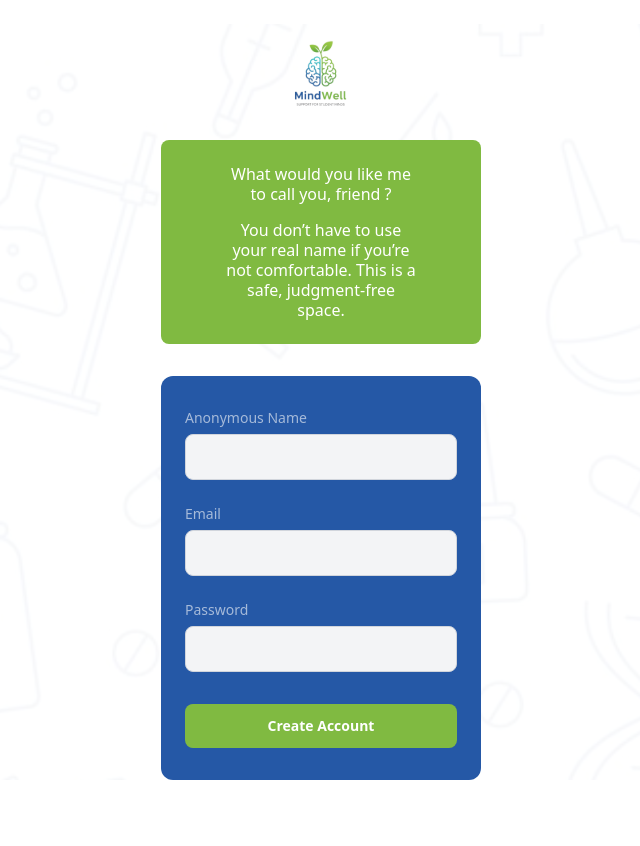
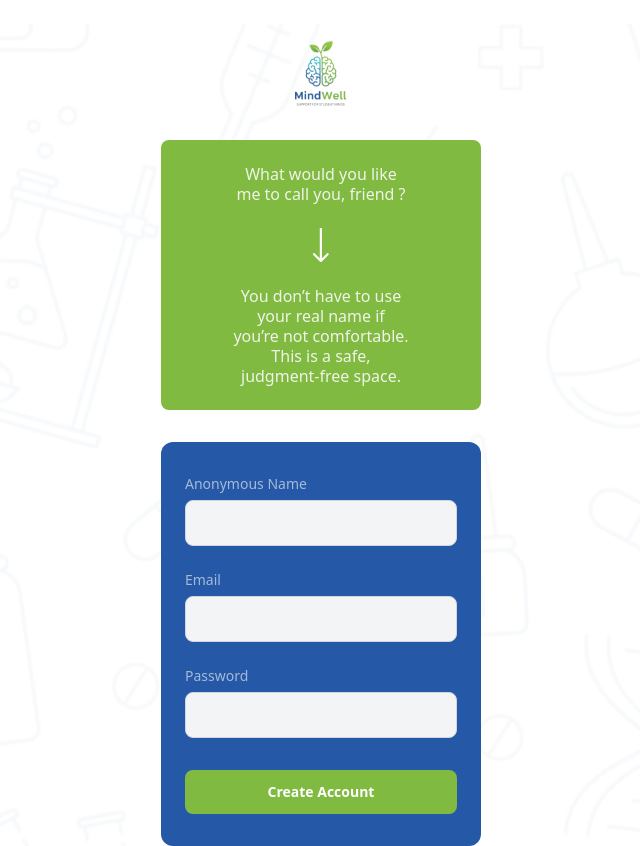
Before and after one commit to michaelebube/MindWell, a Nuxt app: page /auth/register in a window 1280 px wide. Shown: the whole page, without its empty margins (319-959 px from the left). Before the commit the page ends 800 px from the top, so only its background shows below. Built offline with nearby package versions, Linux system fonts and the light colour scheme.

Commit message:
feat: Add down arrow SVG and integrate it into the register component; enhance layout and input fields for better user experience

```diff
--- a/app/pages/auth/register.vue
+++ b/app/pages/auth/register.vue
@@ -2,10 +2,12 @@
     <div class="flex flex-col h-full">
         <div class="flex-1 flex flex-col items-center justify-center  px-6">
             <!-- Green message card -->
-            <div class="bg-[#80BA41] mt-4 text-white xs:px-16 px-6 xs:py-6 py-5 rounded-lg xs:max-w-80 max-w-72 text-center mb-8">
+            <div class="bg-[#80BA41] mt-4 text-[#FBFBFB]/90 xs:px-18 px-6 xs:py-6 py-5 rounded-lg xs:max-w-80 max-w-72 text-center mb-8 flex flex-col gap-2">
                 <p class="xs:text-[16px] text-sm xs:leading-5 leading-5  mb-4">
                     What would you like me to call you, friend ?
                 </p>
+                <img :src="DownArrowIcon" alt="Down Arrow" width="16" height="16" class="mx-auto mb-4"/>
+
                 <p class="xs:text-[16px] text-sm xs:leading-5 leading-4">
                     You don’t have to use your real name if you’re not comfortable. This is a safe, judgment‑free space.
                 </p>
@@ -18,7 +20,8 @@
                 <input
                     type="text"
                     id="name"
-                    class="w-full xs:px-4 px-3 xs:py-3 py-2.5 border border-gray-300 rounded-lg xs:text-sm text-xs  focus:outline-none bg-gray-100 focus:ring-2 focus:ring-[#80BA41] "
+                    autocomplete="off"
+                    class="w-full xs:px-4 px-3 xs:py-3 py-2.5 border border-gray-300 rounded-lg xs:text-sm text-xs  text-[#80BA41] focus:outline-none bg-gray-100 focus:ring-2 focus:ring-[#80BA41] "
                 >
                 </div>
 
@@ -27,8 +30,8 @@
                 <input
                     type="email"
                     id="email"
-
-                    class="w-full xs:px-4 px-3 xs:py-3 py-2.5 border border-gray-300 rounded-lg xs:text-sm text-xs bg-gray-100 focus:outline-none focus:ring-2 focus:ring-[#80BA41]"
+                    autocomplete="off"
+                    class="w-full xs:px-4 px-3 xs:py-3 py-2.5 border border-gray-300 rounded-lg xs:text-sm text-[#80BA41] text-xs bg-gray-100 focus:outline-none focus:ring-2 focus:ring-[#80BA41]"
                 >
                 </div>
 
@@ -37,8 +40,8 @@
                 <input
                     type="password"
                     id="password"
-
-                    class="w-full xs:px-4 px-3 xs:py-3 py-2.5 border border-gray-300 rounded-lg xs:text-sm text-xs bg-gray-100 focus:outline-none focus:ring-2 focus:ring-[#80BA41]"
+                    autocomplete="new-password"
+                    class="w-full xs:px-4 px-3 xs:py-3 py-2.5 text-[#80BA41] border border-gray-300 rounded-lg xs:text-sm text-xs bg-gray-100 focus:outline-none focus:ring-2 focus:ring-[#80BA41]"
                 >
                 </div>
 
@@ -51,7 +54,9 @@
     </div>
 </template>
 
-<script setup>
+<script setup lang="ts">
+    import DownArrowIcon from '../../assets/svg/down-arrow.svg'
+
 definePageMeta({
     layout: 'auth'
 })
```
Also changed, not shown: app/assets/svg/down-arrow.svg (added).
